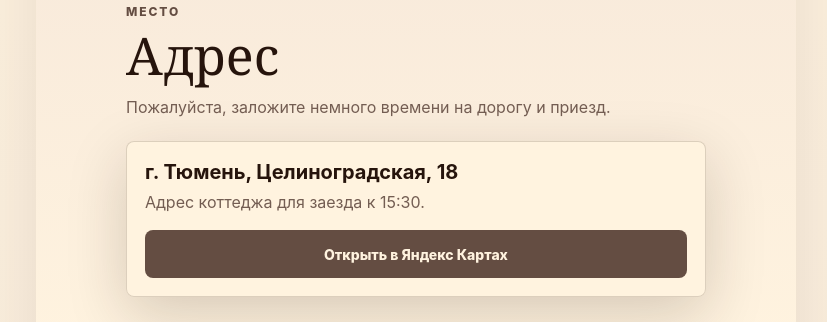
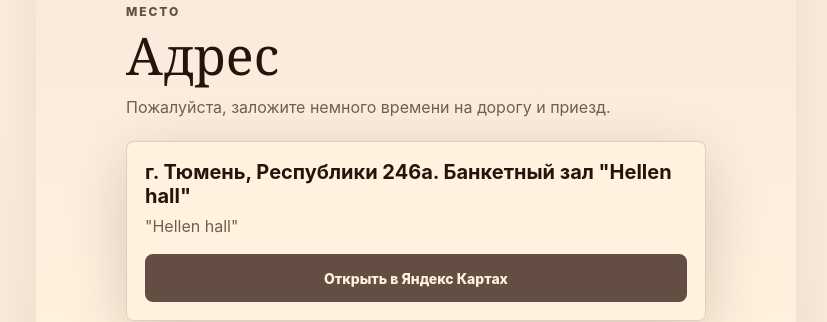
Before and after one commit to lewekee-boop/wedding_Evgeniy-Inga, a plain HTML site: page index.html in a window 1280 px wide. Shown: the part 1606-1928 px from the top of the page, without its empty margins (224-1051 px from the left). Drawn offline with Linux system fonts and the light colour scheme.

Commit message:
Update address details in index.html

```diff
--- a/index.html
+++ b/index.html
@@ -79,8 +79,8 @@
           <p class="lead">Пожалуйста, заложите немного времени на дорогу и приезд.</p>
 
           <div class="address">
-            <strong>г. Тюмень, Целиноградская, 18</strong>
-            <span>Адрес коттеджа для заезда к 15:30.</span>
+            <strong>г. Тюмень, Республики 246а. Банкетный зал  "Hellen hall"</strong>
+            <span>"Hellen hall"</span>
             <a class="button" href="https://yandex.ru/maps/?text=Тюмень%2C%20Целиноградская%2018" target="_blank" rel="noreferrer">Открыть в Яндекс Картах</a>
           </div>
         </div>
```
